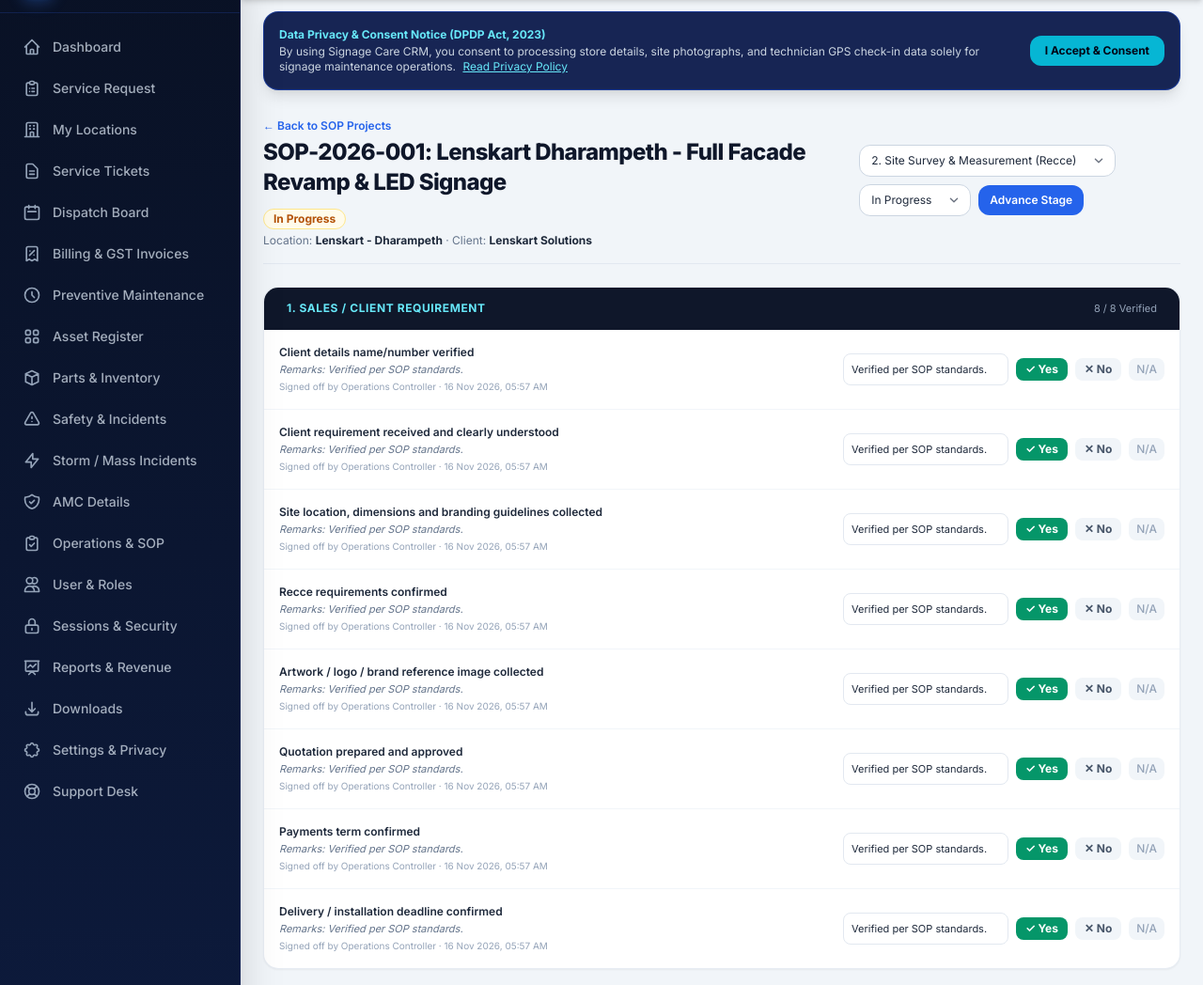
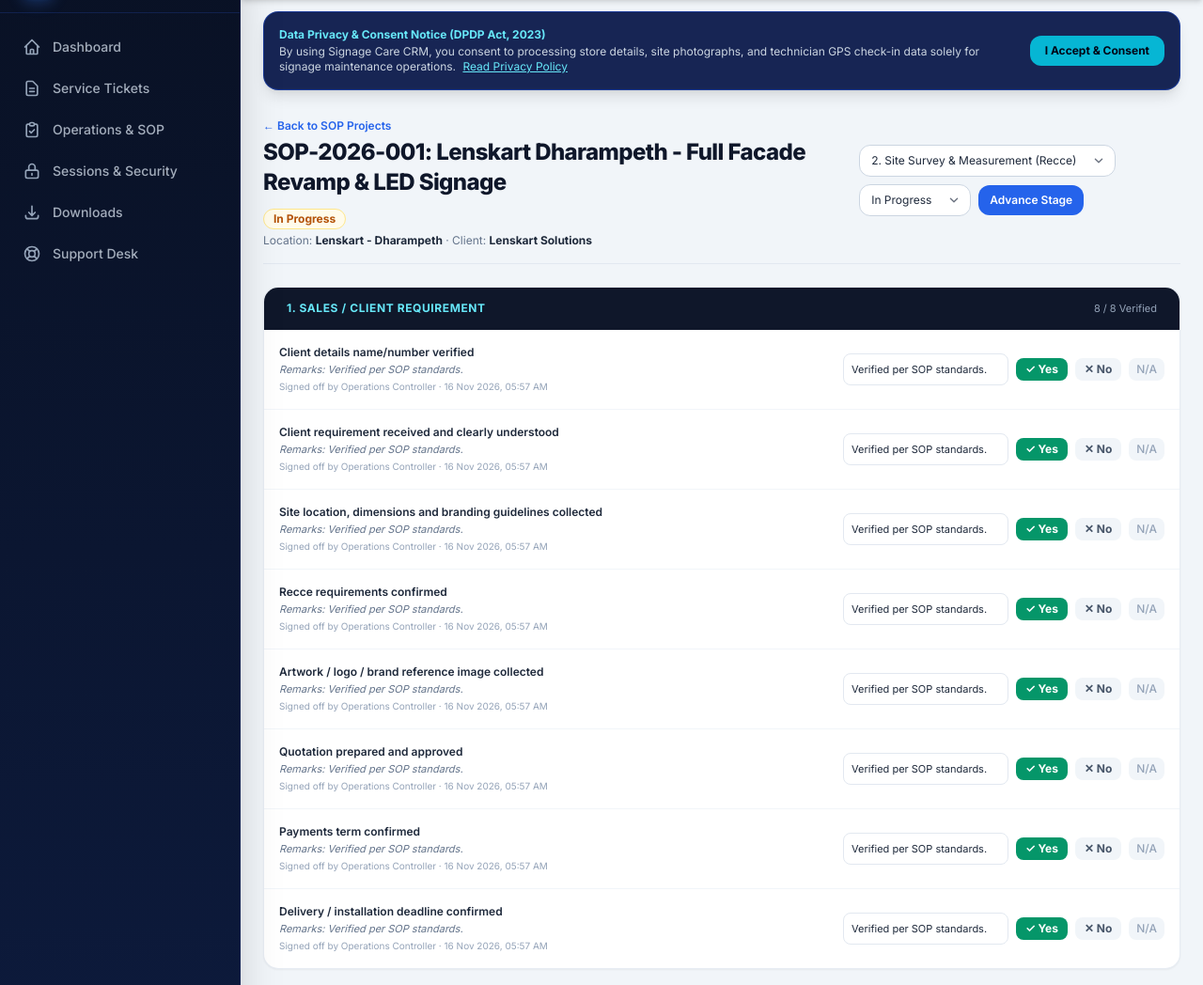
Before and after one commit to mnkkal/Signagescare, a Laravel app: page /sop/1 in a window 1280 px wide. Shown: the part 65-1113 px from the top of the page at 94% size. Run offline with Laravel 12, Linux system fonts and the light colour scheme; a user stored in the database is signed in; data comes from the database, SQL or seed files in the repository; tables that the repository leaves empty hold one stand-in row (values such as "Sample post"); style sheets or scripts are compiled from the project's sources.

Commit message:
Fix RBAC sidebar and controller: hide Dispatch Board, Billing, Inventory, and Settings from Technicians & Store Managers

```diff
--- a/app/Http/Controllers/DispatchController.php
+++ b/app/Http/Controllers/DispatchController.php
@@ -14,6 +14,11 @@ class DispatchController extends Controller
 {
     public function index(Request $request)
     {
+        $user = Auth::user();
+        if ($user && ($user->hasRole(['Technician', 'Subcontractor / Vendor']) || $user->hasRole('Store Manager'))) {
+            abort(403, 'Unauthorized access to Technician Dispatch Board.');
+        }
+
         $selectedDate = $request->input('date', now()->toDateString());
 
         $technicians = User::whereHas('roles', fn ($q) => $q->whereIn('name', ['Technician', 'Subcontractor / Vendor']))
--- a/database/seeders/SignageCareSeeder.php
+++ b/database/seeders/SignageCareSeeder.php
@@ -53,6 +53,11 @@ class SignageCareSeeder extends Seeder
             'view reports',
             'manage sop projects',
             'verify sop checklists',
+            'view dispatch board',
+            'manage inventory',
+            'manage safety',
+            'manage billing',
+            'manage settings',
             'manage users',
             'view audit logs',
         ];
--- a/resources/views/layouts/app.blade.php
+++ b/resources/views/layouts/app.blade.php
@@ -69,30 +69,37 @@
             <!-- Navigation Links -->
             <nav class="flex-1 px-3 py-4 space-y-1 overflow-y-auto text-sm">
                 @php
+                    $user = Auth::user();
+                    $isTech = $user && $user->hasRole(['Technician', 'Subcontractor / Vendor']);
+                    $isClient = $user && $user->hasRole('Store Manager');
+
                     $navItems = [
                         ['route' => 'dashboard', 'label' => 'Dashboard', 'icon' => 'M3 12l2-2m0 0l7-7 7 7M5 10v10a1 1 0 001 1h3m10-11l2 2m-2-2v10a1 1 0 01-1 1h-3m-6 0a1 1 0 001-1v-4a1 1 0 011-1h2a1 1 0 011 1v4a1 1 0 001 1m-6 0h6'],
-                        ['route' => 'tickets.create', 'label' => 'Service Request', 'icon' => 'M9 5H7a2 2 0 00-2 2v12a2 2 0 002 2h10a2 2 0 002-2V7a2 2 0 00-2-2h-2M9 5a2 2 0 002 2h2a2 2 0 002-2M9 5a2 2 0 012-2h2a2 2 0 012 2m-3 7h3m-3 4h3m-6-4h.01M9 16h.01'],
-                        ['route' => 'locations.index', 'label' => 'My Locations', 'icon' => 'M19 21V5a2 2 0 00-2-2H7a2 2 0 00-2 2v16m14 0h2m-2 0h-5m-9 0H3m2 0h5M9 7h1m-1 4h1m4-4h1m-1 4h1m-5 10v-5a1 1 0 011-1h2a1 1 0 011 1v5m-4 0h4'],
+                        ['route' => 'tickets.create', 'label' => 'Service Request', 'icon' => 'M9 5H7a2 2 0 00-2 2v12a2 2 0 002 2h10a2 2 0 002-2V7a2 2 0 00-2-2h-2M9 5a2 2 0 002 2h2a2 2 0 002-2M9 5a2 2 0 012-2h2a2 2 0 012 2m-3 7h3m-3 4h3m-6-4h.01M9 16h.01', 'hide' => $isTech],
+                        ['route' => 'locations.index', 'label' => 'My Locations', 'icon' => 'M19 21V5a2 2 0 00-2-2H7a2 2 0 00-2 2v16m14 0h2m-2 0h-5m-9 0H3m2 0h5M9 7h1m-1 4h1m4-4h1m-1 4h1m-5 10v-5a1 1 0 011-1h2a1 1 0 011 1v5m-4 0h4', 'hide' => $isTech],
                         ['route' => 'tickets.index', 'label' => 'Service Tickets', 'icon' => 'M9 12h6m-6 4h6m2 5H7a2 2 0 01-2-2V5a2 2 0 012-2h5.586a1 1 0 01.707.293l5.414 5.414a1 1 0 01.293.707V19a2 2 0 01-2 2z'],
-                        ['route' => 'dispatch.index', 'label' => 'Dispatch Board', 'icon' => 'M8 7V3m8 4V3m-9 8h10M5 21h14a2 2 0 002-2V7a2 2 0 00-2-2H5a2 2 0 00-2 2v12a2 2 0 002 2z'],
-                        ['route' => 'billing.index', 'label' => 'Billing & GST Invoices', 'icon' => 'M9 14l6-6m-5.5.5h.01m4.99 5h.01M19 21V5a2 2 0 00-2-2H7a2 2 0 00-2 2v16l3.5-2 3.5 2 3.5-2 3.5 2z'],
-                        ['route' => 'maintenance.index', 'label' => 'Preventive Maintenance', 'icon' => 'M12 8v4l3 3m6-3a9 9 0 11-18 0 9 9 0 0118 0z'],
-                        ['route' => 'assets.index', 'label' => 'Asset Register', 'icon' => 'M4 6a2 2 0 012-2h2a2 2 0 012 2v2a2 2 0 01-2 2H6a2 2 0 01-2-2V6zM14 6a2 2 0 012-2h2a2 2 0 012 2v2a2 2 0 01-2 2h-2a2 2 0 01-2-2V6zM4 16a2 2 0 012-2h2a2 2 0 012 2v2a2 2 0 01-2 2H6a2 2 0 01-2-2v-2zM14 16a2 2 0 012-2h2a2 2 0 012 2v2a2 2 0 01-2 2h-2a2 2 0 01-2-2v-2z'],
-                        ['route' => 'inventory.index', 'label' => 'Parts & Inventory', 'icon' => 'M20 7l-8-4-8 4m16 0l-8 4m8-4v10l-8 4m0-10L4 7m8 4v10M4 7v10l8 4'],
-                        ['route' => 'safety.index', 'label' => 'Safety & Incidents', 'icon' => 'M12 9v2m0 4h.01m-6.938 4h13.856c1.54 0 2.502-1.667 1.732-3L13.732 4c-.77-1.333-2.694-1.333-3.464 0L3.34 16c-.77 1.333.192 3 1.732 3z'],
-                        ['route' => 'incidents.index', 'label' => 'Storm / Mass Incidents', 'icon' => 'M13 10V3L4 14h7v7l9-11h-7z'],
-                        ['route' => 'amc.index', 'label' => 'AMC Details', 'icon' => 'M9 12l2 2 4-4m5.618-4.016A11.955 11.955 0 0112 2.944a11.955 11.955 0 01-8.618 3.04A12.02 12.02 0 003 9c0 5.591 3.824 10.29 9 11.622 5.176-1.332 9-6.03 9-11.622 0-1.042-.133-2.052-.382-3.016z'],
+                        ['route' => 'dispatch.index', 'label' => 'Dispatch Board', 'icon' => 'M8 7V3m8 4V3m-9 8h10M5 21h14a2 2 0 002-2V7a2 2 0 00-2-2H5a2 2 0 00-2 2v12a2 2 0 002 2z', 'hide' => ($isTech || $isClient)],
+                        ['route' => 'billing.index', 'label' => 'Billing & GST Invoices', 'icon' => 'M9 14l6-6m-5.5.5h.01m4.99 5h.01M19 21V5a2 2 0 00-2-2H7a2 2 0 00-2 2v16l3.5-2 3.5 2 3.5-2 3.5 2z', 'hide' => $isTech],
+                        ['route' => 'maintenance.index', 'label' => 'Preventive Maintenance', 'icon' => 'M12 8v4l3 3m6-3a9 9 0 11-18 0 9 9 0 0118 0z', 'hide' => $isTech],
+                        ['route' => 'assets.index', 'label' => 'Asset Register', 'icon' => 'M4 6a2 2 0 012-2h2a2 2 0 012 2v2a2 2 0 01-2 2H6a2 2 0 01-2-2V6zM14 6a2 2 0 012-2h2a2 2 0 012 2v2a2 2 0 01-2 2h-2a2 2 0 01-2-2V6zM4 16a2 2 0 012-2h2a2 2 0 012 2v2a2 2 0 01-2 2H6a2 2 0 01-2-2v-2zM14 16a2 2 0 012-2h2a2 2 0 012 2v2a2 2 0 01-2 2h-2a2 2 0 01-2-2v-2z', 'hide' => $isTech],
+                        ['route' => 'inventory.index', 'label' => 'Parts & Inventory', 'icon' => 'M20 7l-8-4-8 4m16 0l-8 4m8-4v10l-8 4m0-10L4 7m8 4v10M4 7v10l8 4', 'hide' => ($isTech || $isClient)],
+                        ['route' => 'safety.index', 'label' => 'Safety & Incidents', 'icon' => 'M12 9v2m0 4h.01m-6.938 4h13.856c1.54 0 2.502-1.667 1.732-3L13.732 4c-.77-1.333-2.694-1.333-3.464 0L3.34 16c-.77 1.333.192 3 1.732 3z', 'hide' => ($isTech || $isClient)],
+                        ['route' => 'incidents.index', 'label' => 'Storm / Mass Incidents', 'icon' => 'M13 10V3L4 14h7v7l9-11h-7z', 'hide' => ($isTech || $isClient)],
+                        ['route' => 'amc.index', 'label' => 'AMC Details', 'icon' => 'M9 12l2 2 4-4m5.618-4.016A11.955 11.955 0 0112 2.944a11.955 11.955 0 01-8.618 3.04A12.02 12.02 0 003 9c0 5.591 3.824 10.29 9 11.622 5.176-1.332 9-6.03 9-11.622 0-1.042-.133-2.052-.382-3.016z', 'hide' => $isTech],
                         ['route' => 'sop.index', 'label' => 'Operations & SOP', 'icon' => 'M9 5H7a2 2 0 00-2 2v12a2 2 0 002 2h10a2 2 0 002-2V7a2 2 0 00-2-2h-2M9 5a2 2 0 002 2h2a2 2 0 002-2M9 5a2 2 0 012-2h2a2 2 0 012 2m-6 9l2 2 4-4'],
-                        ['route' => 'users.index', 'label' => 'User & Roles', 'icon' => 'M12 4.354a4 4 0 110 5.292M15 21H3v-1a6 6 0 0112 0v1zm0 0h6v-1a6 6 0 00-9-5.197M13 7a4 4 0 11-8 0 4 4 0 018 0z'],
+                        ['route' => 'users.index', 'label' => 'User & Roles', 'icon' => 'M12 4.354a4 4 0 110 5.292M15 21H3v-1a6 6 0 0112 0v1zm0 0h6v-1a6 6 0 00-9-5.197M13 7a4 4 0 11-8 0 4 4 0 018 0z', 'hide' => ($isTech || $isClient)],
                         ['route' => 'sessions.index', 'label' => 'Sessions & Security', 'icon' => 'M12 15v2m-6 4h12a2 2 0 002-2v-6a2 2 0 00-2-2H6a2 2 0 00-2 2v6a2 2 0 002 2zm10-10V7a4 4 0 00-8 0v4h8z'],
-                        ['route' => 'reports.index', 'label' => 'Reports & Revenue', 'icon' => 'M7 12l3-3 3 3 4-4M8 21l4-4 4 4M3 4h18M4 4h16v12a1 1 0 01-1 1H5a1 1 0 01-1-1V4z'],
+                        ['route' => 'reports.index', 'label' => 'Reports & Revenue', 'icon' => 'M7 12l3-3 3 3 4-4M8 21l4-4 4 4M3 4h18M4 4h16v12a1 1 0 01-1 1H5a1 1 0 01-1-1V4z', 'hide' => ($isTech || $isClient)],
                         ['route' => 'downloads.index', 'label' => 'Downloads', 'icon' => 'M4 16v1a3 3 0 003 3h10a3 3 0 003-3v-1m-4-4l-4 4m0 0l-4-4m4 4V4'],
-                        ['route' => 'settings.index', 'label' => 'Settings & Privacy', 'icon' => 'M10.325 4.317c.426-1.756 2.924-1.756 3.35 0a1.724 1.724 0 002.573 1.066c1.543-.94 3.31.826 2.37 2.37a1.724 1.724 0 001.065 2.572c1.756.426 1.756 2.924 0 3.35a1.724 1.724 0 00-1.066 2.573c.94 1.543-.826 3.31-2.37 2.37a1.724 1.724 0 00-2.572 1.065c-.426 1.756-2.924 1.756-3.35 0a1.724 1.724 0 00-2.573-1.066c-1.543.94-3.31-.826-2.37-2.37a1.724 1.724 0 00-1.065-2.572c-1.756-.426-1.756-2.924 0-3.35a1.724 1.724 0 001.066-2.573c-.94-1.543.826-3.31 2.37-2.37.996.608 2.296.07 2.572-1.065z'],
+                        ['route' => 'settings.index', 'label' => 'Settings & Privacy', 'icon' => 'M10.325 4.317c.426-1.756 2.924-1.756 3.35 0a1.724 1.724 0 002.573 1.066c1.543-.94 3.31.826 2.37 2.37a1.724 1.724 0 001.065 2.572c1.756.426 1.756 2.924 0 3.35a1.724 1.724 0 00-1.066 2.573c.94 1.543-.826 3.31-2.37 2.37a1.724 1.724 0 00-2.572 1.065c-.426 1.756-2.924 1.756-3.35 0a1.724 1.724 0 00-2.573-1.066c-1.543.94-3.31-.826-2.37-2.37a1.724 1.724 0 00-1.065-2.572c-1.756-.426-1.756-2.924 0-3.35a1.724 1.724 0 001.066-2.573c-.94-1.543.826-3.31 2.37-2.37.996.608 2.296.07 2.572-1.065z', 'hide' => ($isTech || $isClient)],
                         ['route' => 'support', 'label' => 'Support Desk', 'icon' => 'M18.364 5.636l-3.536 3.536m0 5.656l3.536 3.536M9.172 9.172L5.636 5.636m3.536 9.192l-3.536 3.536M21 12a9 9 0 11-18 0 9 9 0 0118 0zm-5 0a4 4 0 11-8 0 4 4 0 018 0z'],
                     ];
                 @endphp
 
                 @foreach ($navItems as $item)
+                    @if(!empty($item['hide']))
+                        @continue
+                    @endif
                     @php $isActive = request()->routeIs($item['route'].'*'); @endphp
                     <a href="{{ route($item['route']) }}"
                        @click="sidebarOpen = false"
```
Also changed, not shown: generate_html_guide.php (added, +116 -0 lines).
